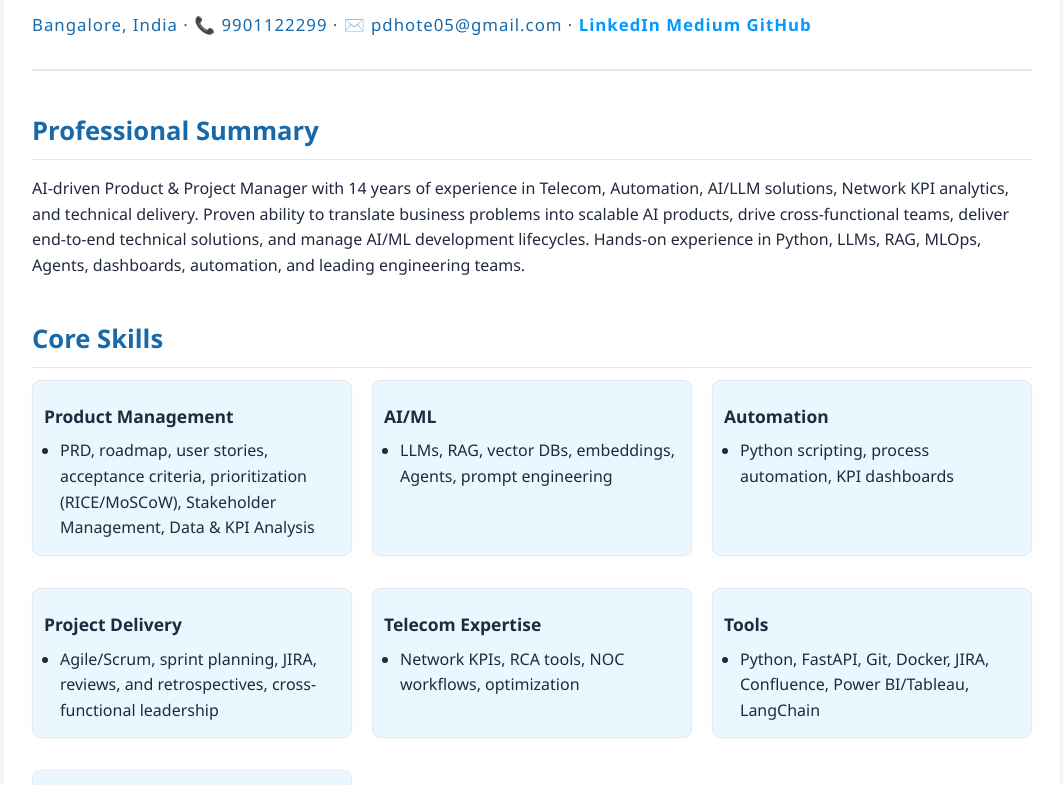
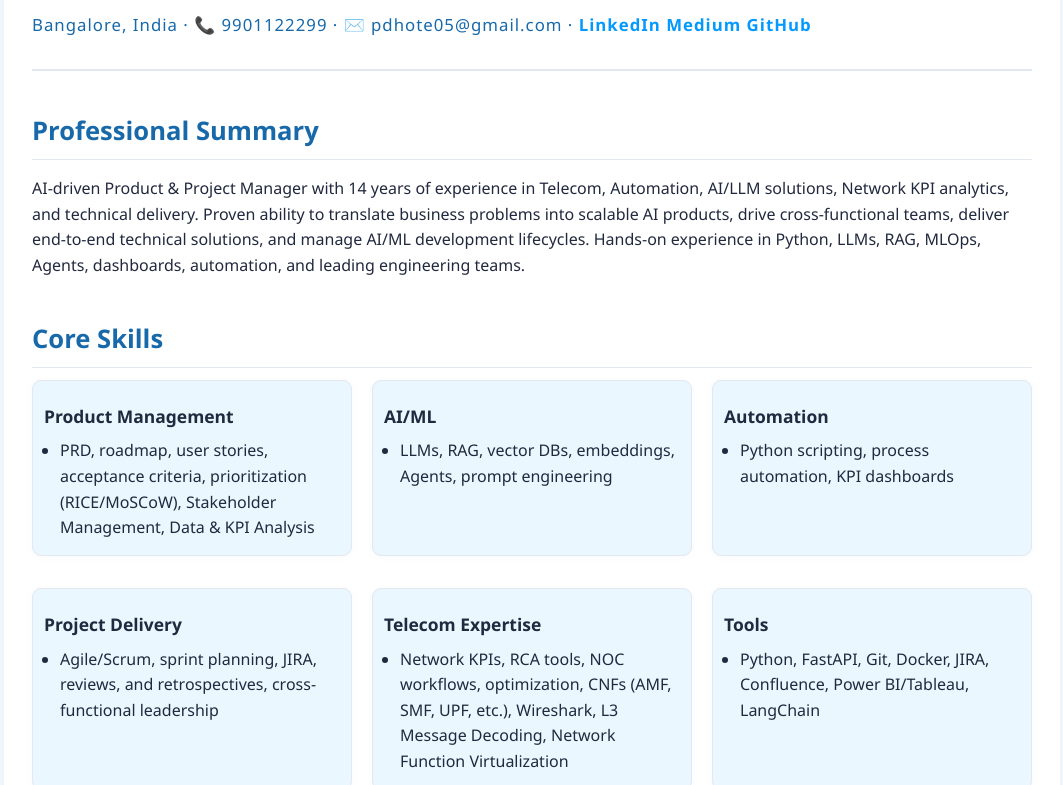
Before and after one commit to EPRADDH/pradeepdhote, a plain HTML site: page index.html in a window 1280 px wide. Shown: the part 167-952 px from the top of the page, without its empty margins (108-1171 px from the left). Drawn offline with Linux system fonts and the light colour scheme.

Commit message:
Expand telecom expertise section in index.html
Added additional telecom expertise details including CNFs, Wireshark, and L3 Message Decoding.

```diff
--- a/index.html
+++ b/index.html
@@ -53,7 +53,7 @@
         </div>
         <div>
           <h3>Telecom Expertise</h3>
-          <ul><li>Network KPIs, RCA tools, NOC workflows, optimization</li></ul>
+          <ul><li>Network KPIs, RCA tools, NOC workflows, optimization, CNFs (AMF, SMF, UPF, etc.), Wireshark, L3 Message Decoding, Network Function Virtualization</li></ul>
         </div>
         <div>
           <h3>Tools</h3>
```
